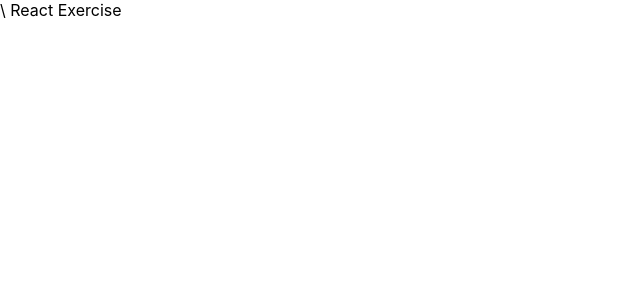
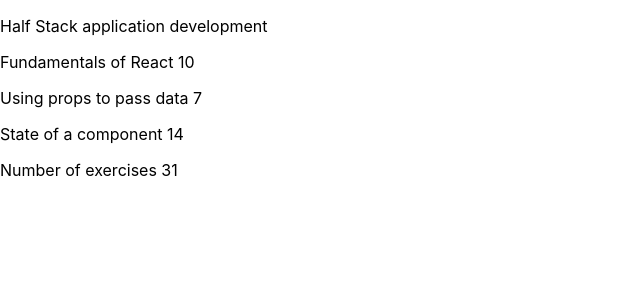
Before and after one commit to aishacodes/react-class-ex, a React (Create React App) app: page / in a window 1280 px wide. Shown: the top 300 px of the page, without its empty margins (0-640 px from the left). Built offline with nearby package versions, Linux system fonts and the light colour scheme.

Commit message:
Feat: ex-1.2

```diff
--- a/src/App.jsx
+++ b/src/App.jsx
@@ -1,12 +1,29 @@
 import React from 'react';
+import Header from './components/Header'
+import Content from './components/Content'
+import Total from './components/Total'
+
 import './App.css';
 
 function App() {
-  return (
-   <div>\
-     React Exercise
-   </div>
-  );
+    const course = 'Half Stack application development'
+    const part1 = 'Fundamentals of React'
+    const exercises1 = 10
+    const part2 = 'Using props to pass data'
+    const exercises2 = 7
+    const part3 = 'State of a component'
+    const exercises3 = 14
+
+    return (
+      <div>
+        <Header courses = { course } />
+        <Content parts = {part1} exercise= {exercises1} />
+        <Content parts = {part2} exercise= {exercises2} />
+        <Content parts = {part3} exercise= {exercises3} />
+        <Total ex1={exercises1} ex2 = {exercises2} ex3 = {exercises3} />
+
+      </div>
+    )
 }
 
 export default App
--- /dev/null
+++ b/src/components/Content.jsx
@@ -0,0 +1,11 @@
+import React from 'react'
+
+function Content({parts, exercise}) {
+  return (
+    <div>
+      <p>{parts} {exercise}</p>
+    </div>
+  )
+}
+
+export default Content
--- /dev/null
+++ b/src/components/Header.jsx
@@ -0,0 +1,11 @@
+import React from 'react'
+
+function Header({courses}) {
+  return (
+    <div>
+      <p>{courses}</p>
+    </div>
+  )
+}
+
+export default Header
--- /dev/null
+++ b/src/components/Total.jsx
@@ -0,0 +1,11 @@
+import React from 'react'
+
+function Total({ex1, ex2, ex3}) {
+  return (
+    <div>
+      <p>Number of exercises {ex1 + ex2 + ex3 }</p>
+    </div>
+  )
+}
+
+export default Total
```
